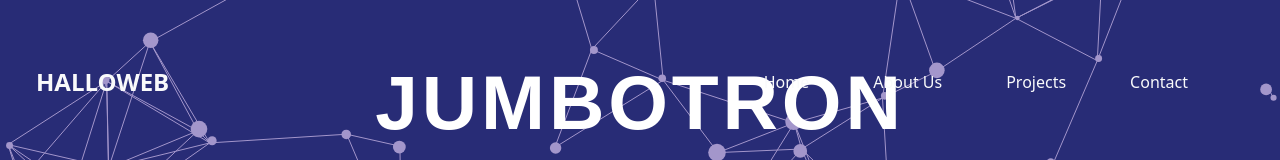
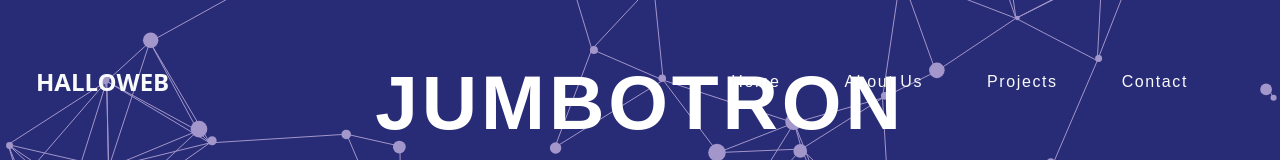
Before and after one commit to NoxturneDev/porto-team, a React (Create React App) app: page / in a window 1280 px wide. Shown: the part 318-478 px from the top of the page. Built offline with nearby package versions, Linux system fonts and the light colour scheme; a web font is replaced by a local one.

Commit message:
new navbar style font

```diff
--- a/src/components/Nav.jsx
+++ b/src/components/Nav.jsx
@@ -19,16 +19,16 @@ function Nav() {
           <h2>HALLOWEB</h2>
         </div>
         <ul className="flex justify-center items-center color-white h-14 mx-10">
-          <li className="m-8 text-gray-50">
+          <li className="m-8 text-gray-50 font-satoshi font-medium tracking-widest">
             <Link to="/">Home</Link>
           </li>
-          <li className="m-8  text-gray-50">
+          <li className="m-8  text-gray-50 font-satoshi font-medium tracking-widest">
             <Link to="/about">About Us</Link>
           </li>
-          <li className="m-8  text-gray-50 ">
+          <li className="m-8  text-gray-50 font-satoshi font-medium tracking-widest">
             <Link to="/project">Projects</Link>
           </li>
-          <li className="m-8  text-gray-50">
+          <li className="m-8  text-gray-50 font-satoshi font-medium tracking-widest">
             <h2 onClick={showModal} className="cursor-pointer">Contact</h2>
           </li>
         </ul>
```
